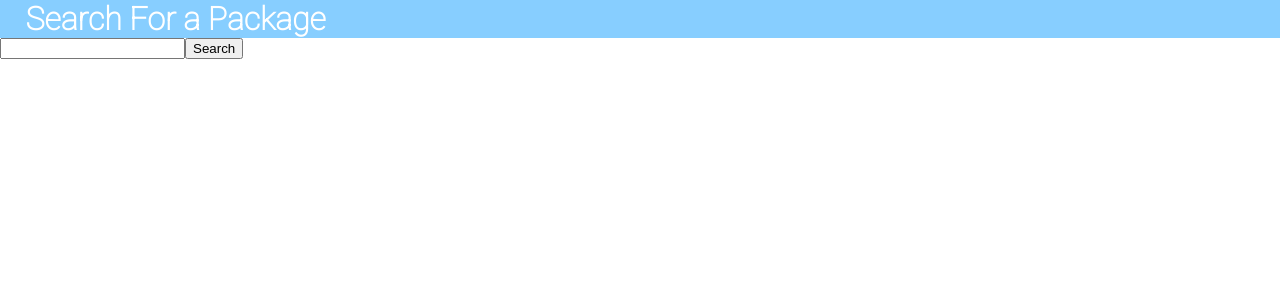
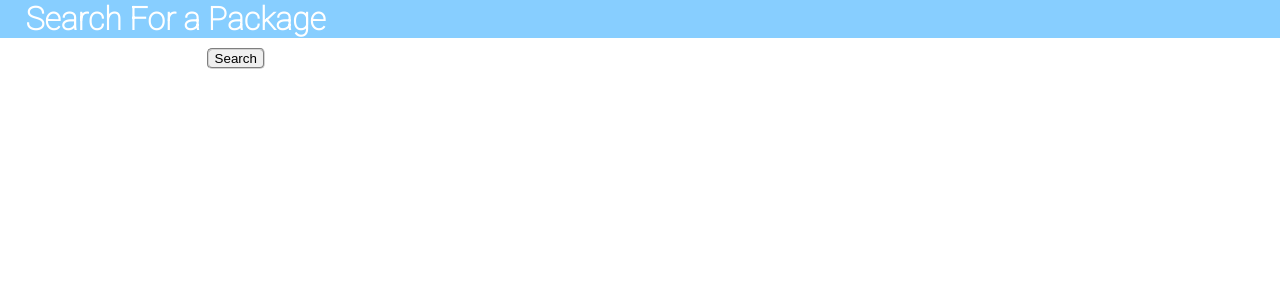
Before and after one commit to aaronkim662/npm-api-search, a React (Create React App) app: page / in a window 1280 px wide. Shown: the top 300 px of the page. Built offline with nearby package versions, Linux system fonts and the light colour scheme.

Commit message:
added styling for list

```diff
--- a/src/components/repositoriesList/repositoriesList.sass
+++ b/src/components/repositoriesList/repositoriesList.sass
@@ -1,5 +1,24 @@
-#search-repositories
-  border-style: ridge
+#search-repositories-form
+  padding-left: 2%
+  margin-top: 10px
 
-#search-button
-  padding: 10px
+#search-repositories-box
+  display: flex
+
+#search-repositories-input-container
+  display: flex
+  border-style: groove
+  border-radius: 5px
+
+#search-repositories-input
+  border: none
+  outline: none
+
+
+#search-repositories-button
+  border-style: groove
+  border-radius: 5px
+  border-color: lightgrey
+
+.input-icon
+  color: grey
```
